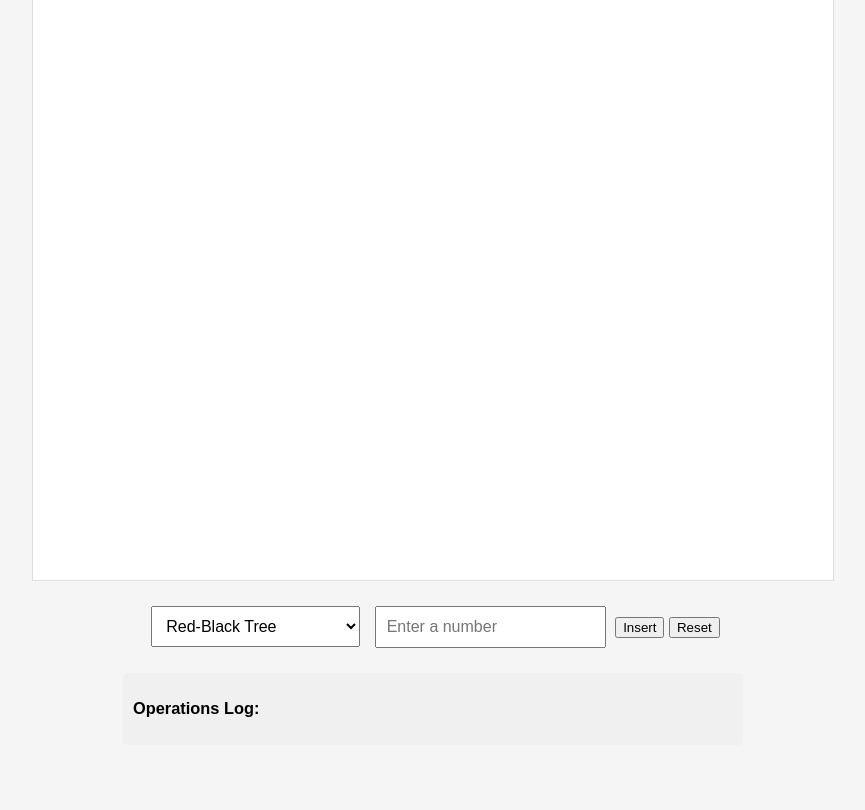
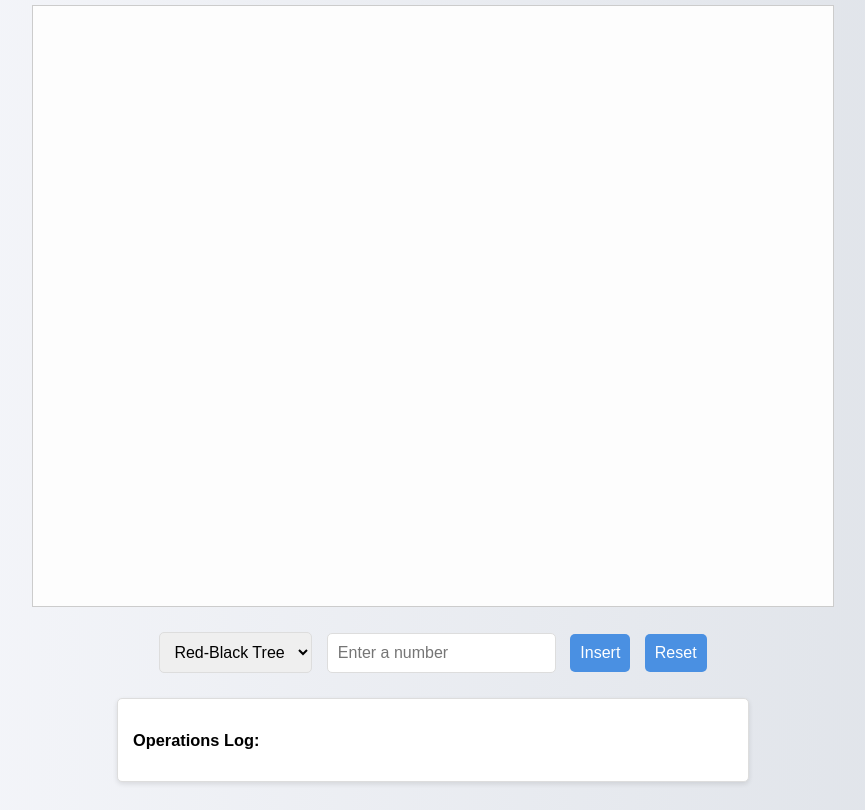
Before and after one commit to enkhbold470/tree, a plain HTML site: page index.html in a window 1280 px wide. Shown: the part 101-911 px from the top of the page, without its empty margins (207-1072 px from the left). Before the commit the page ends 854 px from the top, so only its background shows below. Drawn offline with Linux system fonts and the light colour scheme.

Commit message:
Update index.html

```diff
--- a/index.html
+++ b/index.html
@@ -3,49 +3,68 @@
 <head>
   <meta charset="UTF-8">
   <meta name="viewport" content="width=device-width, initial-scale=1.0">
-  <title>Tree Data Structure Simulator</title>
+  <title>Interactive Tree Simulator</title>
   <style>
     body {
-      font-family: Arial, sans-serif;
+      font-family: 'Arial', sans-serif;
+      background: linear-gradient(to right, #f7f8fc, #dde1e7);
       text-align: center;
-      background-color: #f5f5f5;
+      padding: 20px;
     }
     h1 {
-      color: #333;
+      color: #4A90E2;
+      margin-bottom: 10px;
     }
     #treeCanvas {
-      border: 1px solid #ddd;
+      border: 1px solid #ccc;
+      background-color: #fdfdfd;
       margin: 20px auto;
       display: block;
-      background-color: #fff;
     }
     .controls {
       margin: 20px;
     }
-    .controls input, .controls select {
+    .controls input, .controls select, .controls button {
       padding: 10px;
       margin: 5px;
       font-size: 16px;
+      border-radius: 5px;
+      border: 1px solid #ddd;
+    }
+    .controls button {
+      background-color: #4A90E2;
+      color: #fff;
+      border: none;
+      cursor: pointer;
+      transition: background 0.3s;
+    }
+    .controls button:hover {
+      background-color: #357ABD;
     }
     .log {
       max-width: 600px;
       margin: 0 auto;
-      padding: 10px;
-      background: #f0f0f0;
+      padding: 15px;
+      background: #ffffff;
+      border: 1px solid #ddd;
       border-radius: 5px;
       font-size: 14px;
       text-align: left;
+      box-shadow: 0px 2px 5px rgba(0, 0, 0, 0.1);
+    }
+    .log p {
+      margin: 0 0 5px;
     }
   </style>
 </head>
 <body>
-  <h1>Tree Data Structure Simulator</h1>
+  <h1>Interactive Tree Data Structure Simulator</h1>
   <canvas id="treeCanvas" width="800" height="600"></canvas>
   <div class="controls">
     <select id="treeType">
       <option value="redBlack">Red-Black Tree</option>
       <option value="avl">AVL Tree</option>
-      <option value="balanced">Balanced Tree (B-Tree)</option>
+      <option value="balanced">Balanced Tree</option>
     </select>
     <input type="number" id="treeInput" placeholder="Enter a number">
     <button onclick="insertNode()">Insert</button>
@@ -54,7 +73,6 @@
   <div class="log" id="log">
     <h3>Operations Log:</h3>
   </div>
-
   <script src="treeSimulator.js"></script>
 </body>
 </html>
```
